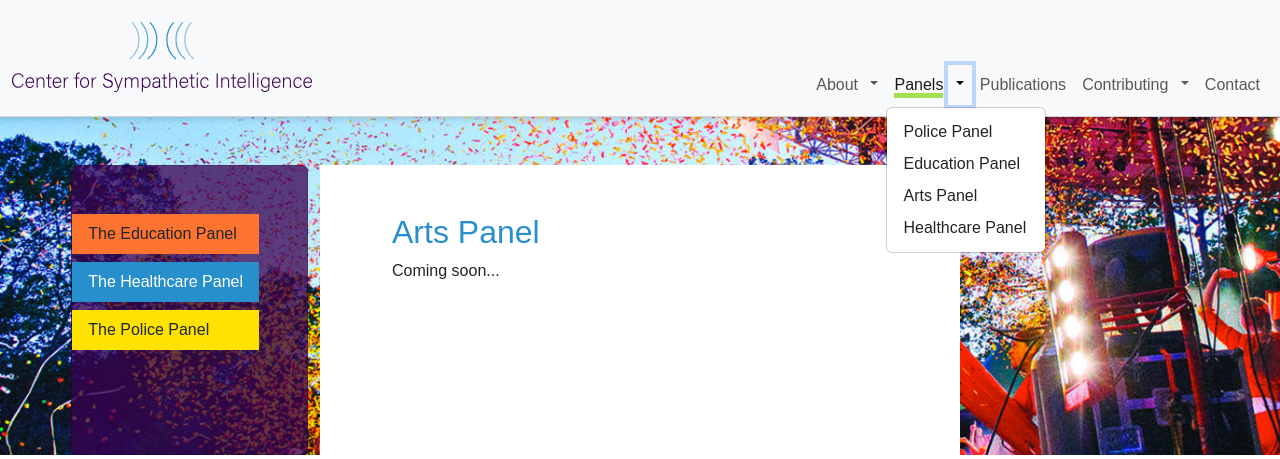
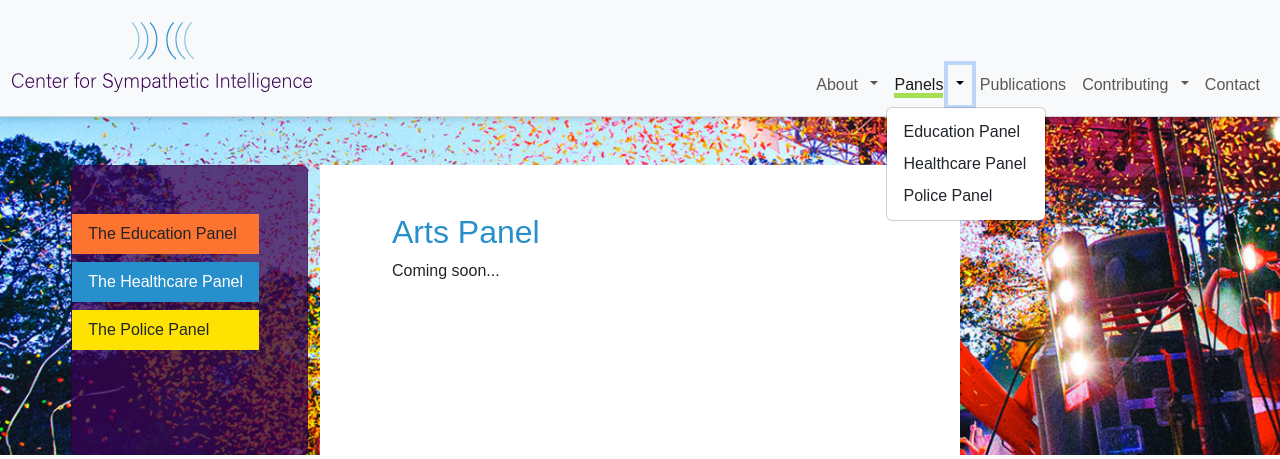
Before and after one commit to Sympathetic-Intelligence/tcfsi-flask-app, a Flask app: page /panels/arts in a window 1280 px wide, after a click that opens the changed part. Shown: the part 41-500 px from the top of the page. Run offline with Flask 3, Linux system fonts and the light colour scheme.

Commit message:
remove arts panel from dropdown menu

```diff
--- a/templates/center_nav.html
+++ b/templates/center_nav.html
@@ -23,10 +23,8 @@
 	          <a href="#" class="nav-link d-inline-block dropdown-toggle" data-bs-toggle="dropdown" aria-expanded="false"></a>
 
 	          <ul class="dropdown-menu">
-	            <li><a class="dropdown-item" href="{{ url_for('police_panel', theme='center') }}">Police Panel</a></li>
 	            <li><a class="dropdown-item" href="{{ url_for('education_panel', theme='center') }}">Education Panel</a></li>
-	            <li><a class="dropdown-item" href="{{ url_for('arts_panel', theme='center') }}">Arts Panel</a></li>
-	            <li><a class="dropdown-item" href="{{ url_for('healthcare_panel', theme='center') }}">Healthcare Panel</a></li>
+	            <li><a class="dropdown-item" href="{{ url_for('healthcare_panel', theme='center') }}">Healthcare Panel</a></li>	            	            <li><a class="dropdown-item" href="{{ url_for('police_panel', theme='center') }}">Police Panel</a></li>
 	          </ul>
 	        </li>
 	        <li class="nav-item">
```
